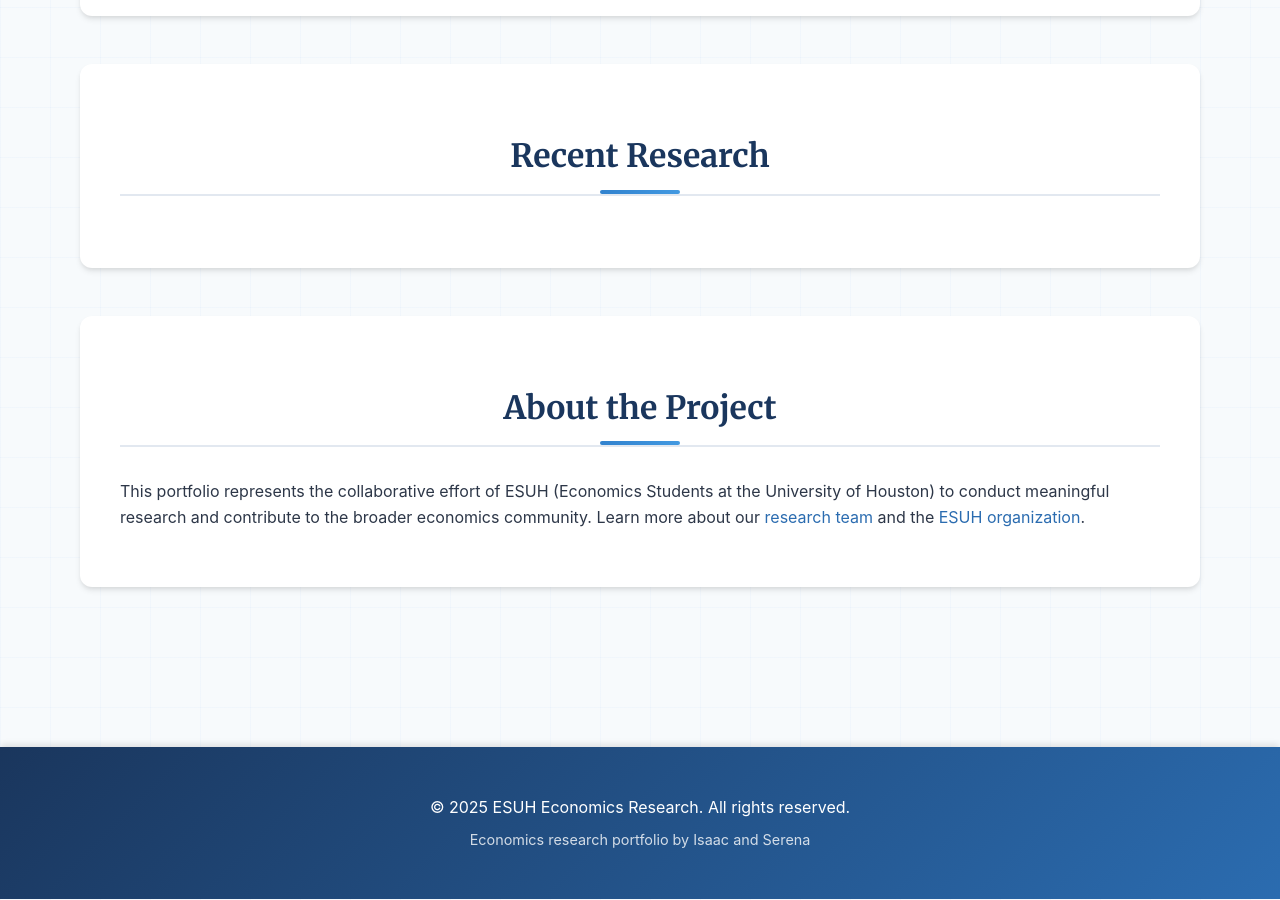
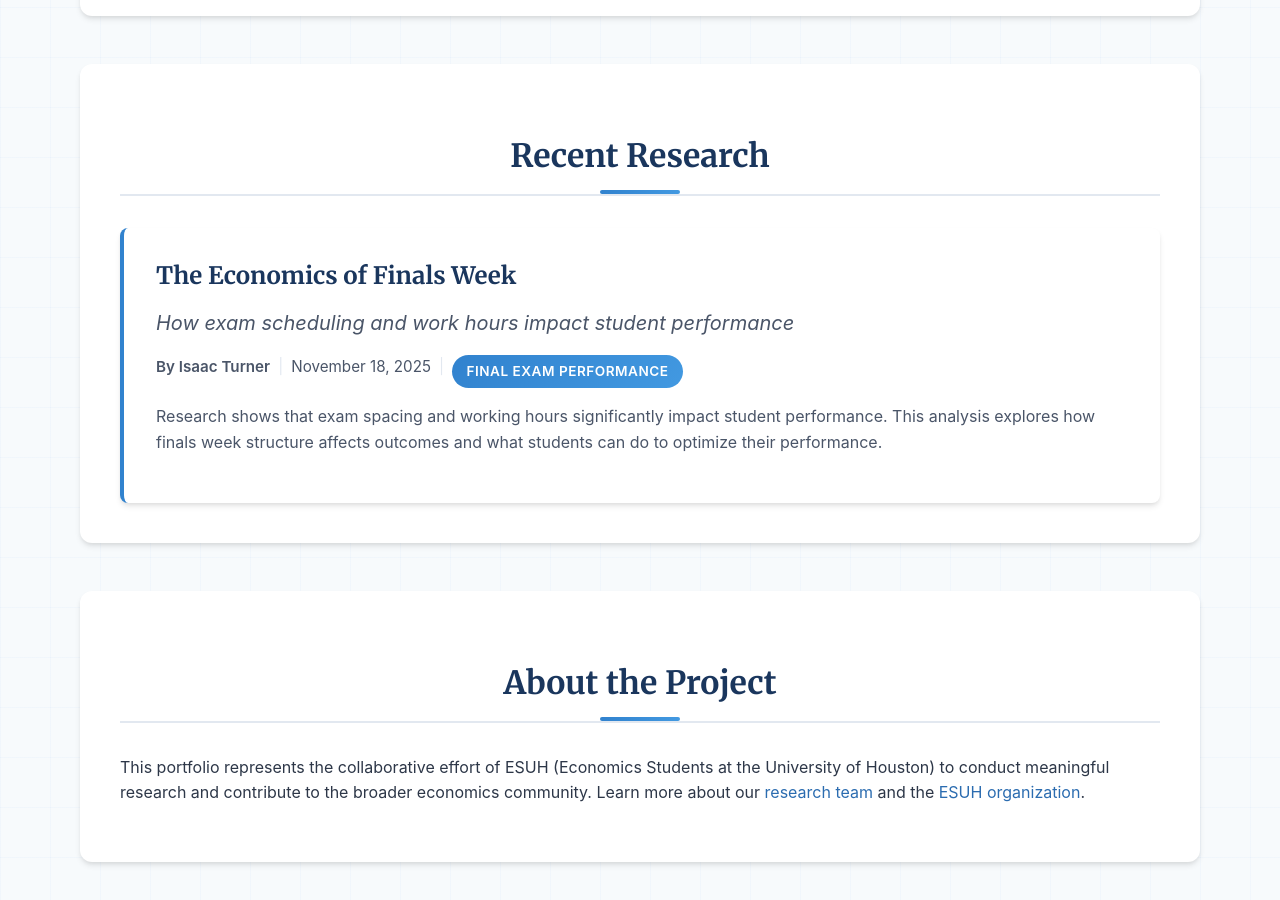
Before and after one commit to econsociety/esuh, a Jekyll site: the page built from index.html, in a window 1280 px wide and 900 px high, scrolled down 893 px. Built offline with Jekyll 4.4.1, drawn with Linux system fonts in a browser that asks for light colours.

Commit message:
Fix navigation links and research file display
- Remove .html extensions from all navigation links to work with Jekyll's pretty permalinks
- Update active page detection to use 'contains' instead of exact match
- Fix research file front matter:
  - Correct date from 2024 to 2025 to match filename
  - Add subtitle and excerpt for better display
- Update all internal links in index.html to use pretty URLs

This fixes the 404 errors when clicking navigation links and ensures the research paper displays correctly.

```diff
--- a/_includes/header.html
+++ b/_includes/header.html
@@ -6,9 +6,9 @@
       </div>
       <nav class="site-nav">
         <a href="{{ '/' | relative_url }}" {% if page.url == '/' %}class="active"{% endif %}>Home</a>
-        <a href="{{ '/about-team.html' | relative_url }}" {% if page.url == '/about-team.html' %}class="active"{% endif %}>About the Team</a>
-        <a href="{{ '/about-esuh.html' | relative_url }}" {% if page.url == '/about-esuh.html' %}class="active"{% endif %}>About ESUH</a>
-        <a href="{{ '/research.html' | relative_url }}" {% if page.url == '/research.html' or page.layout == 'research' %}class="active"{% endif %}>Research</a>
+        <a href="{{ '/about-team' | relative_url }}" {% if page.url contains '/about-team' %}class="active"{% endif %}>About the Team</a>
+        <a href="{{ '/about-esuh' | relative_url }}" {% if page.url contains '/about-esuh' %}class="active"{% endif %}>About ESUH</a>
+        <a href="{{ '/research' | relative_url }}" {% if page.url contains '/research' or page.layout == 'research' %}class="active"{% endif %}>Research</a>
       </nav>
     </div>
   </div>
--- a/_research/2025-11-18-final-exam-performance.md
+++ b/_research/2025-11-18-final-exam-performance.md
@@ -1,8 +1,9 @@
-
 ---
 title: "The Economics of Finals Week"
+subtitle: "How exam scheduling and work hours impact student performance"
 author: Isaac Turner
-date: 2024-11-18
+date: 2025-11-18
+excerpt: "Research shows that exam spacing and working hours significantly impact student performance. This analysis explores how finals week structure affects outcomes and what students can do to optimize their performance."
 topic: Final Exam Performance
 citations:
   - "DeSimone, J. S. (2008, May 15). _The impact of employment during school on college student academic performance_. NBER. [http://www.nber.org/papers/w14006](http://www.nber.org/papers/w14006)"
--- a/index.html
+++ b/index.html
@@ -6,7 +6,7 @@ title: Home
 <div class="home-hero">
   <h1>ESUH Economics Research</h1>
   <p>Exploring economic questions through rigorous research and analysis</p>
-  <a href="{{ '/research.html' | relative_url }}" class="cta-button">Browse Research</a>
+  <a href="{{ '/research' | relative_url }}" class="cta-button">Browse Research</a>
 </div>
 
 <section class="home-section">
@@ -55,7 +55,7 @@ title: Home
   <p>
     This portfolio represents the collaborative effort of ESUH (Economics Students at the University of Houston)
     to conduct meaningful research and contribute to the broader economics community. Learn more about our
-    <a href="{{ '/about-team.html' | relative_url }}">research team</a> and the
-    <a href="{{ '/about-esuh.html' | relative_url }}">ESUH organization</a>.
+    <a href="{{ '/about-team' | relative_url }}">research team</a> and the
+    <a href="{{ '/about-esuh' | relative_url }}">ESUH organization</a>.
   </p>
 </section>
```
